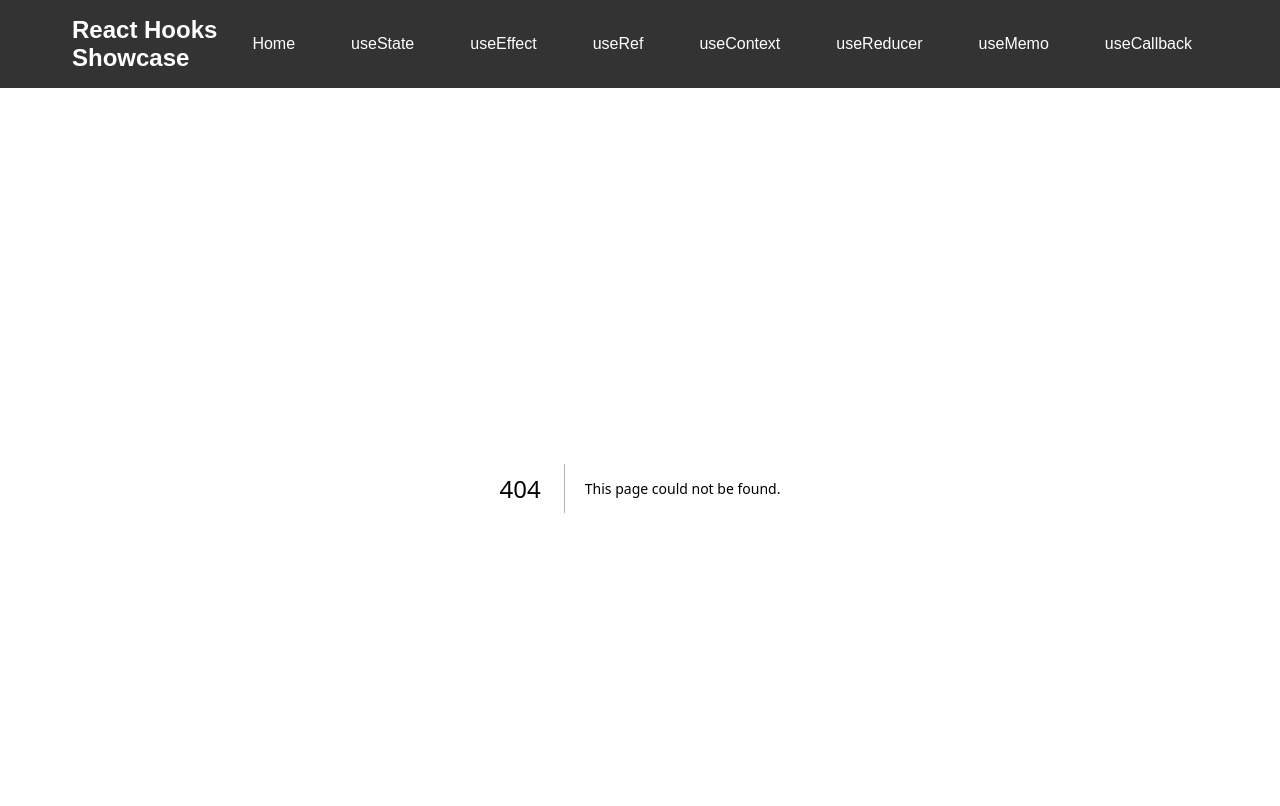
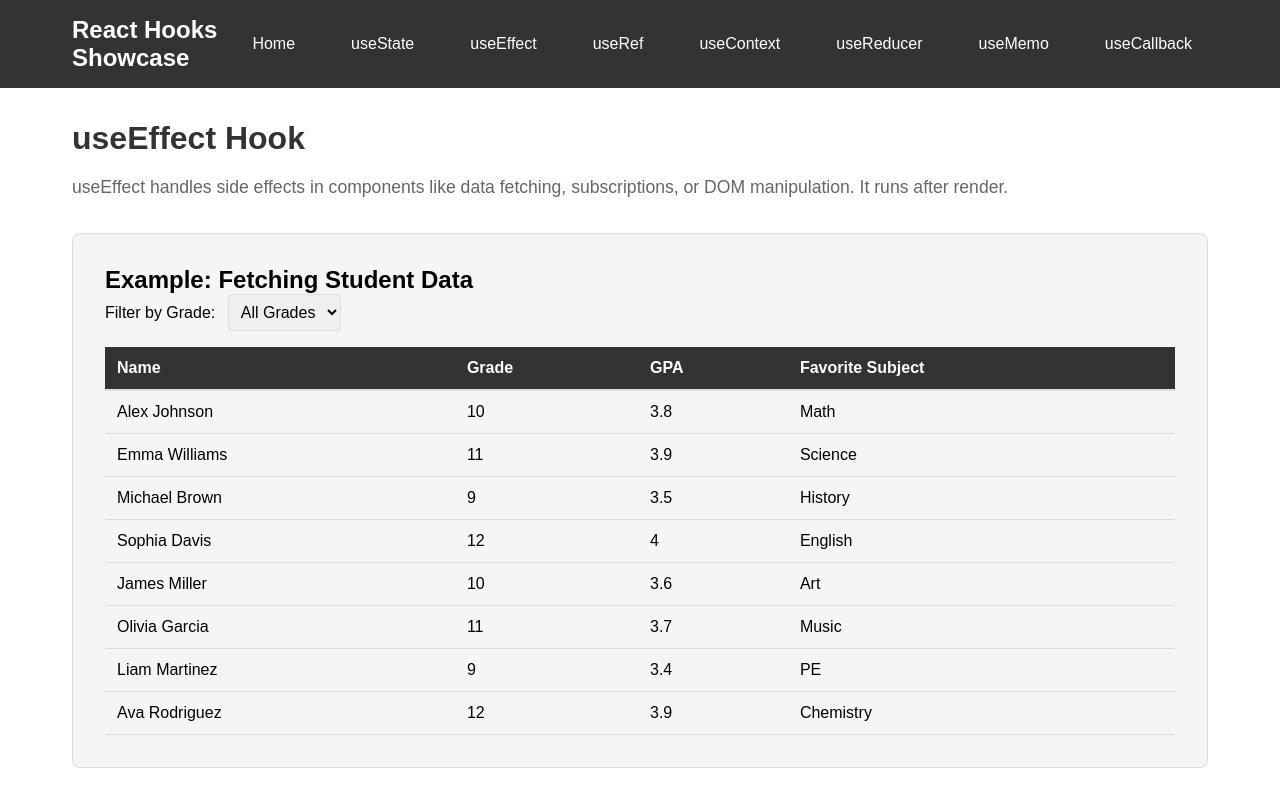
Before and after one commit to illinai/react-hooks-showcase, a Next.js app: page /use-effect in a window 1280 px wide. Before the commit this address had no page. Shown: the top 806 px of the page. Built offline with nearby package versions, Linux system fonts and the light colour scheme.

Commit message:
use-effect page added

```diff
--- /dev/null
+++ b/src/app/use-effect/page.js
@@ -0,0 +1,109 @@
+'use client';
+import { useState, useEffect } from 'react';
+import { mockStudents } from '@/data/mockData';
+
+export default function UseEffectPage() {
+  const [students, setStudents] = useState([]);
+  const [loading, setLoading] = useState(true);
+  const [selectedGrade, setSelectedGrade] = useState('all');
+
+  // Simulate API call
+  useEffect(() => {
+    setLoading(true);
+    const timer = setTimeout(() => {
+      setStudents(mockStudents);
+      setLoading(false);
+    }, 1000);
+
+    return () => clearTimeout(timer);
+  }, []);
+
+  // Filter students when grade changes
+  useEffect(() => {
+    console.log(`Filter changed to: ${selectedGrade}`);
+  }, [selectedGrade]);
+
+  const filteredStudents = selectedGrade === 'all'
+    ? students
+    : students.filter(s => s.grade === parseInt(selectedGrade));
+
+  return (
+    <div className="page-container">
+      <h1 className="page-title">useEffect Hook</h1>
+      <p className="page-description">
+        useEffect handles side effects in components like data fetching, subscriptions, or DOM manipulation. It runs after render.
+      </p>
+
+      <div className="example-container">
+        <h2>Example: Fetching Student Data</h2>
+
+        <div style={{ marginBottom: '1rem' }}>
+          <label>Filter by Grade: </label>
+          <select
+            value={selectedGrade}
+            onChange={(e) => setSelectedGrade(e.target.value)}
+            style={selectStyle}
+          >
+            <option value="all">All Grades</option>
+            <option value="9">Grade 9</option>
+            <option value="10">Grade 10</option>
+            <option value="11">Grade 11</option>
+            <option value="12">Grade 12</option>
+          </select>
+        </div>
+
+        {loading ? (
+          <p>Loading students...</p>
+        ) : (
+          <table style={tableStyle}>
+            <thead>
+              <tr>
+                <th style={thStyle}>Name</th>
+                <th style={thStyle}>Grade</th>
+                <th style={thStyle}>GPA</th>
+                <th style={thStyle}>Favorite Subject</th>
+              </tr>
+            </thead>
+            <tbody>
+              {filteredStudents.map(student => (
+                <tr key={student.id}>
+                  <td style={tdStyle}>{student.name}</td>
+                  <td style={tdStyle}>{student.grade}</td>
+                  <td style={tdStyle}>{student.gpa}</td>
+                  <td style={tdStyle}>{student.favoriteSubject}</td>
+                </tr>
+              ))}
+            </tbody>
+          </table>
+        )}
+      </div>
+    </div>
+  );
+}
+
+const selectStyle = {
+  padding: '0.5rem',
+  fontSize: '1rem',
+  borderRadius: '4px',
+  border: '1px solid #ddd',
+  marginLeft: '0.5rem',
+};
+
+const tableStyle = {
+  width: '100%',
+  borderCollapse: 'collapse',
+  marginTop: '1rem',
+};
+
+const thStyle = {
+  textAlign: 'left',
+  padding: '0.75rem',
+  backgroundColor: '#333',
+  color: 'white',
+  borderBottom: '2px solid #ddd',
+};
+
+const tdStyle = {
+  padding: '0.75rem',
+  borderBottom: '1px solid #ddd',
+};
```
